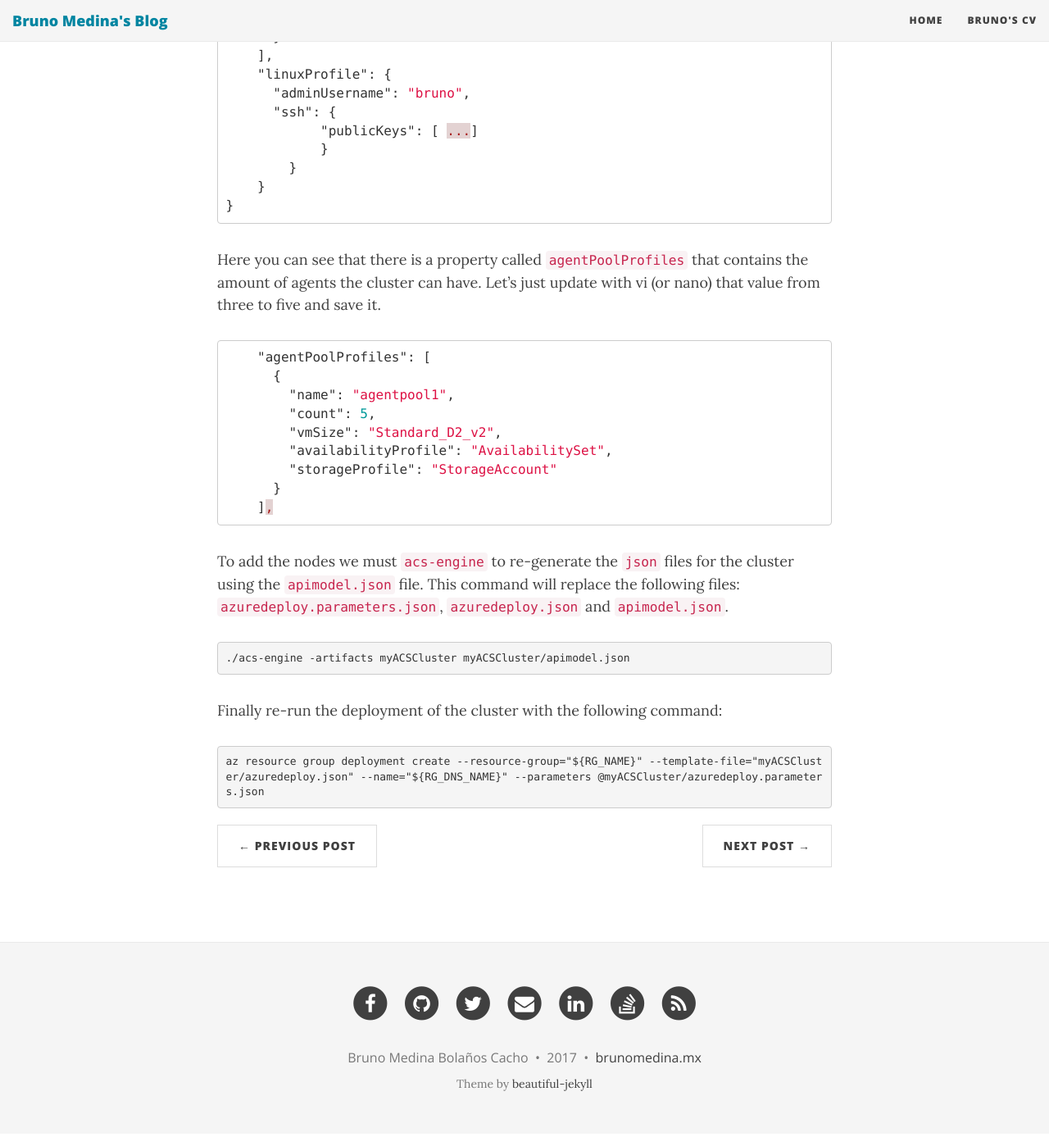
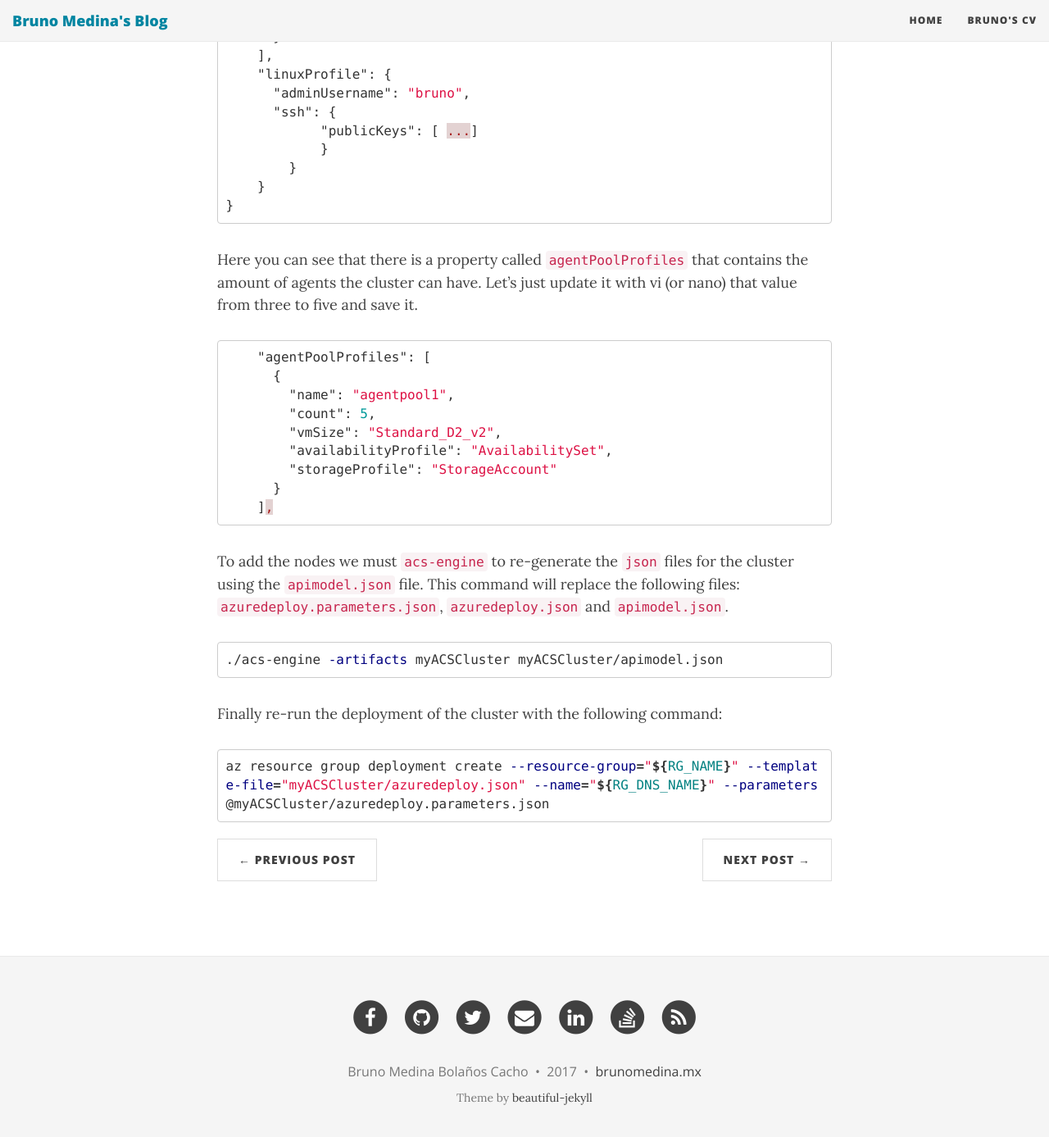
Before and after one commit to brusMX/brusMX.github.io, a Jekyll site: the page built from _posts/2016-11-18-deis-on-azure.md, in a window 1280 px wide and 1400 px high, scrolled down 10801 px. Shown: the top 1387 px of the window at 82% size. Built offline with Jekyll 4.4.1, drawn with Linux system fonts in a browser that asks for light colours; nearby versions of some CDN libraries; Markdown is read by kramdown in place of the engine named in the settings.

Commit message:
Corrections to deis post

````diff
--- a/_posts/2016-11-18-deis-on-azure.md
+++ b/_posts/2016-11-18-deis-on-azure.md
@@ -394,7 +394,7 @@
 }
 ```
 
-Here you can see that there is a property called `agentPoolProfiles` that contains the amount of agents the cluster can have. Let's just update with vi (or nano) that value from three to five and save it.
+Here you can see that there is a property called `agentPoolProfiles` that contains the amount of agents the cluster can have. Let's just update it with vi (or nano) that value from three to five and save it.
 
 ```json
     "agentPoolProfiles": [
@@ -410,12 +410,12 @@
 
 To add the nodes we must `acs-engine` to re-generate the `json` files for the cluster using the `apimodel.json` file. This command will replace the following files: `azuredeploy.parameters.json`, `azuredeploy.json` and `apimodel.json`.
 
-```Bash
+```bash
 ./acs-engine -artifacts myACSCluster myACSCluster/apimodel.json
 ```
 
 Finally re-run the deployment of the cluster with the following command:
 
-```Bash
+```bash
 az resource group deployment create --resource-group="${RG_NAME}" --template-file="myACSCluster/azuredeploy.json" --name="${RG_DNS_NAME}" --parameters @myACSCluster/azuredeploy.parameters.json
 ```
````
